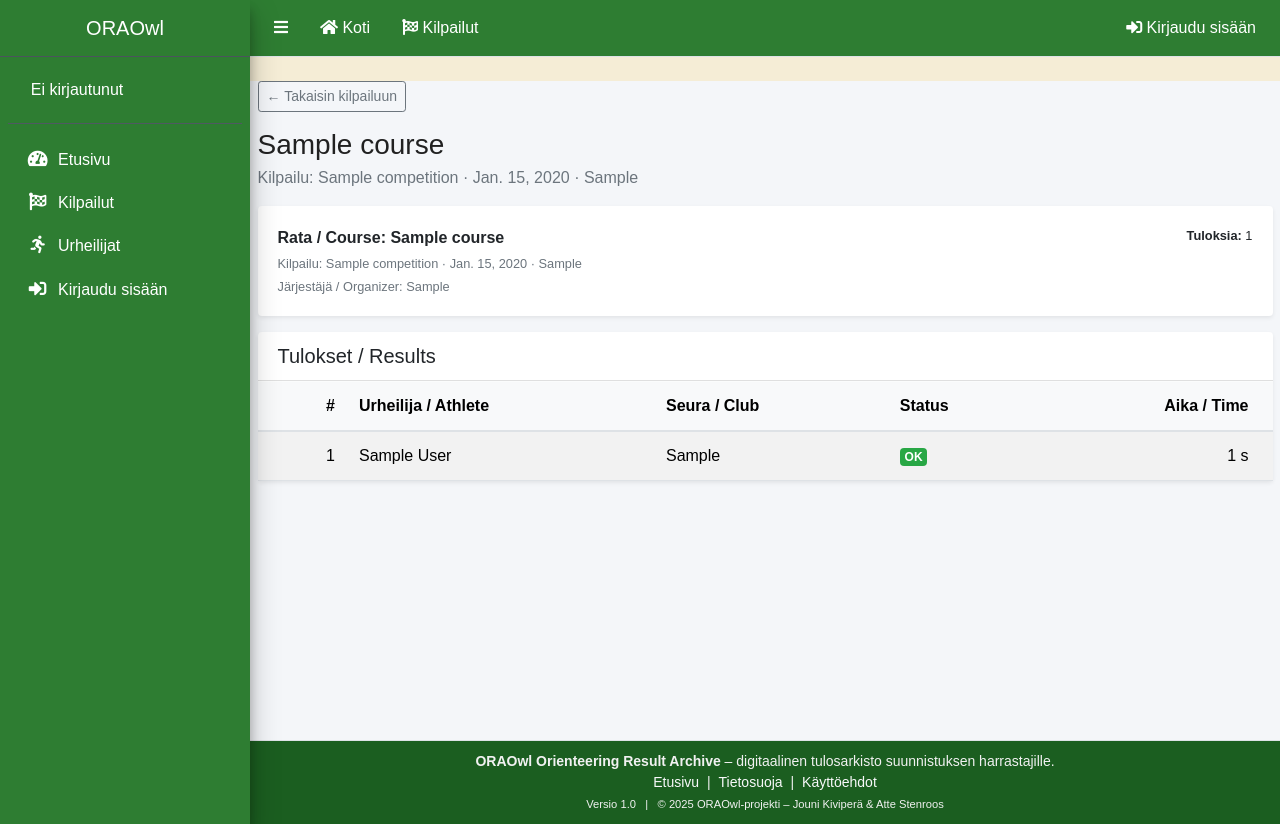
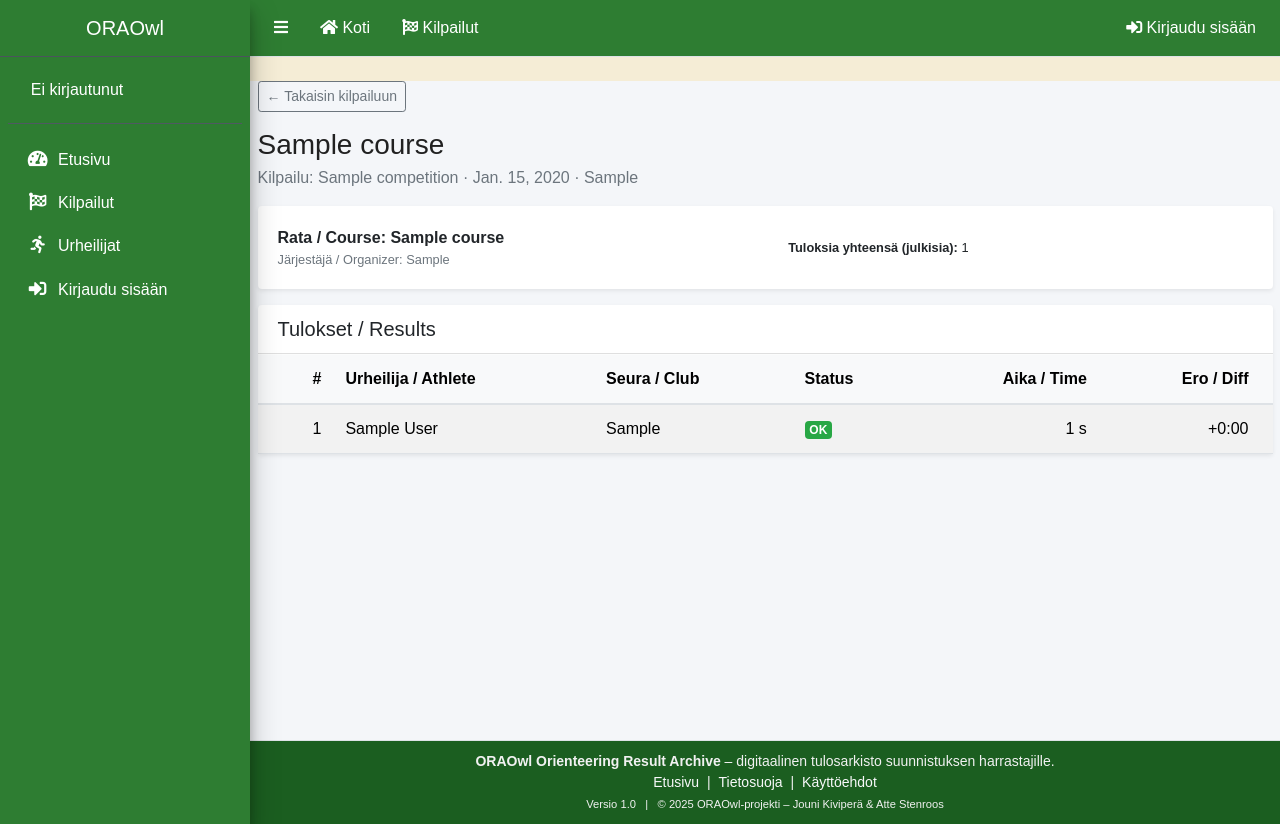
Before and after one commit to jounikivi/oraowl, a Django app: page /competitions/00000000-0000-0000-0000-000000000001/courses/00000000-0000-0000-0000-000000000001/ in a window 1280 px wide. Run offline with Django 5.2, Linux system fonts and the light colour scheme; tables that the repository leaves empty hold one stand-in row (values such as "Sample post"); style sheets or scripts are compiled from the project's sources; some libraries are stand-ins or nearby versions.

Commit message:
lisätty ero voittajaa sarake

```diff
--- a/oraw_app/templates/oraw_app/competitions/course_results.html
+++ b/oraw_app/templates/oraw_app/competitions/course_results.html
@@ -2,7 +2,7 @@
 {% extends "oraw_app/base.html" %}
 
 {% block title %}
-  {{ course.competition.name }} – {{ course.name }} – Tulokset
+  {{ competition.name }} – {{ course.name }} – Tulokset
 {% endblock %}
 
 {% block content %}
@@ -10,7 +10,7 @@
 
   {# Takaisin kilpailuun #}
   <div class="mb-3">
-    <a href="{% url 'oraw_app:competition_detail' course.competition.id %}"
+    <a href="{% url 'oraw_app:competition_detail' competition.id %}"
        class="btn btn-sm btn-outline-secondary">
       ← Takaisin kilpailuun
     </a>
@@ -21,41 +21,25 @@
     {{ course.name }}
   </h1>
   <p class="text-muted mb-3">
-    Kilpailu: {{ course.competition.name }}
-    {% if course.competition.date %} · {{ course.competition.date }}{% endif %}
-    {% if course.competition.location %} · {{ course.competition.location }}{% endif %}
+    Kilpailu: {{ competition.name }}
+    {% if competition.date %} · {{ competition.date }}{% endif %}
+    {% if competition.location %} · {{ competition.location }}{% endif %}
   </p>
 
-  {# Yhteenvetokortti: kilpailu + sarja #}
+  {# Yhteenvetokortti #}
   <div class="card mb-3 shadow-sm">
-    <div class="card-body">
-      <div class="row">
-        <div class="col-md-8">
-          <div class="fw-semibold mb-1">
-            Rata / Course: {{ course.name }}
-          </div>
-          <div class="text-muted small">
-            Kilpailu: {{ course.competition.name }}
-            {% if course.competition.date %} · {{ course.competition.date }}{% endif %}
-            {% if course.competition.location %} · {{ course.competition.location }}{% endif %}
-          </div>
-          {% if course.competition.organizer %}
-            <div class="text-muted small mt-1">
-              Järjestäjä / Organizer: {{ course.competition.organizer }}
-            </div>
-          {% endif %}
+    <div class="card-body d-flex justify-content-between align-items-center flex-wrap">
+      <div>
+        <div class="fw-semibold">
+          Rata / Course: {{ course.name }}
         </div>
-
-        <div class="col-md-4 text-md-end mt-2 mt-md-0">
-          <div class="small">
-            <strong>Tuloksia:</strong> {{ results|length }}
-          </div>
-          {# Matka näytetään vain jos kenttä on olemassa ja ei-tyhjä #}
-          {% if course.length_m %}
-            <div class="small text-muted">
-              Matka / Length: {{ course.length_m }} m
-            </div>
-          {% endif %}
+        <div class="text-muted small">
+          Järjestäjä / Organizer: {{ competition.organizer|default:"" }}
+        </div>
+      </div>
+      <div class="text-end mt-2 mt-md-0">
+        <div class="small">
+          <strong>Tuloksia yhteensä (julkisia):</strong> {{ results|length }}
         </div>
       </div>
     </div>
@@ -77,6 +61,7 @@
                 <th>Seura / Club</th>
                 <th>Status</th>
                 <th class="text-end">Aika / Time</th>
+                <th class="text-end">Ero / Diff</th>
               </tr>
             </thead>
             <tbody>
@@ -95,35 +80,47 @@
                   </td>
 
                   <td>
-                    {# Seura. Jos kenttää ei ole, tämä jää tyhjäksi eikä riko mitään #}
                     {{ result.athlete.club|default:"" }}
                   </td>
 
                   <td>
-                    {# Status värikoodattuna, mutta ilman backend-muutoksia #}
                     {% if result.status == "OK" %}
                       <span class="badge bg-success">OK</span>
+
                     {% elif result.status == "DNF" %}
                       <span class="badge bg-danger">DNF</span>
+
                     {% elif result.status == "DNS" %}
                       <span class="badge bg-warning text-dark">DNS</span>
+
                     {% elif result.status == "MP" or result.status == "DSQ" %}
                       <span class="badge bg-secondary">{{ result.status }}</span>
+
                     {% else %}
                       <span class="badge bg-light text-muted">{{ result.status }}</span>
                     {% endif %}
                   </td>
 
                   <td class="text-end">
-                    {# Näytä mieluummin finish_time_s, mutta jos sitä ei ole, käytä time-kenttää #}
-                    {% if result.finish_time_s %}
+                    {% if result.time %}
+                      {{ result.time }}
+                    {% elif result.finish_time_s %}
                       {{ result.finish_time_s }} s
-                    {% elif result.time %}
-                      {{ result.time }}
                     {% else %}
                       –
                     {% endif %}
                   </td>
+
+                  <td class="text-end">
+                    {% if result.diff_to_winner_display %}
+                      {{ result.diff_to_winner_display }}
+                    {% elif result.diff_to_winner_s %}
+                      +{{ result.diff_to_winner_s }} s
+                    {% else %}
+                      –
+                    {% endif %}
+                  </td>
+
                 </tr>
               {% endfor %}
             </tbody>
--- a/oraw_app/views.py
+++ b/oraw_app/views.py
@@ -222,22 +222,71 @@
 
 
 class CourseResultsView(ListView):
+    """
+    FI:
+        Näyttää yhden radan (Course) kaikki tulokset taulukossa.
+        Tulokset rajataan julkisiin (is_public=True) ja ei-poistettuihin
+        (deleted_at is null) riveihin. Lisäksi piilotetaan ei-julkisten
+        urheilijoiden tulokset (GDPR).
+
+        Tässä versiossa lasketaan myös voittajan aika ja
+        "ero voittajaan" jokaiselle OK-tulokselle.
+    EN:
+        Show all results for a single course in a table. Only public and
+        non-deleted results are listed and results for non-public athletes
+        are hidden (GDPR).
+
+        This version also computes the winner time and the time difference
+        to the winner for each OK result.
+    """
+
     model = Result
     template_name = "oraw_app/competitions/course_results.html"
     context_object_name = "results"
 
+    @staticmethod
+    def _format_diff_to_winner(seconds: int) -> str:
+        """
+        FI: Muuntaa sekunnit muotoon +M:SS tai +H:MM:SS.
+        EN: Convert seconds to +M:SS or +H:MM:SS format.
+        """
+        if seconds is None:
+            return ""
+        # varmuuden vuoksi int ja positiivinen arvo
+        total = int(seconds)
+        sign = "+" if total >= 0 else "-"
+        total = abs(total)
+        hours, rem = divmod(total, 3600)
+        minutes, secs = divmod(rem, 60)
+        if hours:
+            base = f"{hours}:{minutes:02d}:{secs:02d}"
+        else:
+            base = f"{minutes}:{secs:02d}"
+        return f"{sign}{base}"
+
     def get_queryset(self):
-        # Poimitaan competition_id ja course_id (= pk)
+        """
+        FI:
+            Haetaan rata (Course) URL-parametrien perusteella ja sen julkiset
+            tulokset. Samalla alustetaan self.course ja self.winner_time_s
+            sekä lisätään jokaiselle Result-instanssille attribuutit
+            diff_to_winner_s ja diff_to_winner_display.
+
+        EN:
+            Fetch the Course based on URL kwargs and then all public results
+            for that course. Also sets self.course and self.winner_time_s
+            and attaches diff_to_winner_s and diff_to_winner_display
+            attributes to each Result instance.
+        """
         competition_id = self.kwargs["competition_id"]
-        course_id = self.kwargs["pk"]
+        course_id = self.kwargs["pk"]  # <uuid:pk> from URL
 
-        # Haetaan varsinainen rata (ja kilpailu samalla)
+        # Haetaan rata ja varmistetaan, että se kuuluu tälle kilpailulle.
         self.course = Course.objects.select_related("competition").get(
             id=course_id,
-            competition__id=competition_id,
+            competition_id=competition_id,
         )
 
-        # Haetaan tähän rataan kuuluvat tulokset
         qs = (
             Result.objects.filter(
                 course=self.course,
@@ -246,16 +295,62 @@
                 athlete__is_public=True,
                 athlete__deleted_at__isnull=True,
             )
-            .select_related("athlete", "course", "course__competition")
+            .select_related(
+                "athlete",
+                "course",
+                "course__competition",
+                "control_card",
+            )
             .order_by("position", "finish_time_s")
         )
+
+        # Selvitetään voittajan aika (nopein OK-tulos, jolla on aika).
+        winner = (
+            qs.filter(
+                status=Result.STATUS_OK,
+                finish_time_s__isnull=False,
+            )
+            .order_by("finish_time_s")
+            .first()
+        )
+        self.winner_time_s = winner.finish_time_s if winner else None
+
+        # Lisätään jokaiselle Result-oliolle diff-attribuutit.
+        if self.winner_time_s is not None:
+            for result in qs:
+                if (
+                    result.finish_time_s is not None
+                    and result.status == Result.STATUS_OK
+                ):
+                    diff = result.finish_time_s - self.winner_time_s
+                    result.diff_to_winner_s = diff
+                    result.diff_to_winner_display = self._format_diff_to_winner(diff)
+                else:
+                    result.diff_to_winner_s = None
+                    result.diff_to_winner_display = ""
+        else:
+            for result in qs:
+                result.diff_to_winner_s = None
+                result.diff_to_winner_display = ""
+
         return qs
 
     def get_context_data(self, **kwargs):
+        """
+        FI:
+            Lisätään templaatille myös kilpailu, rata ja voittajan aika,
+            jotta otsikot ja breadcrumbit on helppo tehdä ja voittajan
+            aika voidaan haluttaessa näyttää.
+
+        EN:
+            Add competition, course and winner time into template context.
+        """
         context = super().get_context_data(**kwargs)
         context["course"] = self.course
         context["competition"] = self.course.competition
+        context["winner_time_s"] = getattr(self, "winner_time_s", None)
         return context
+
 
 
 # ============================================================
```
